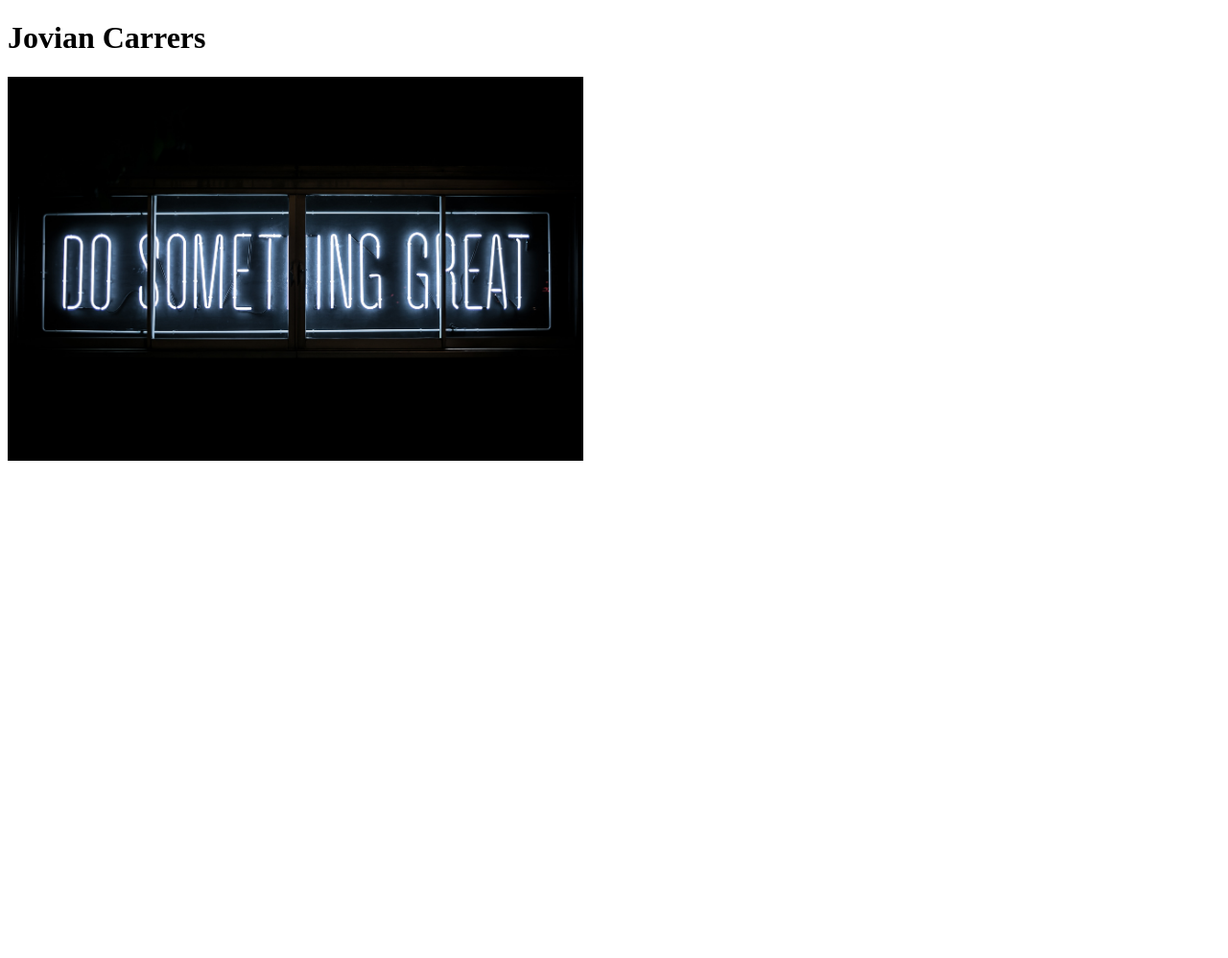
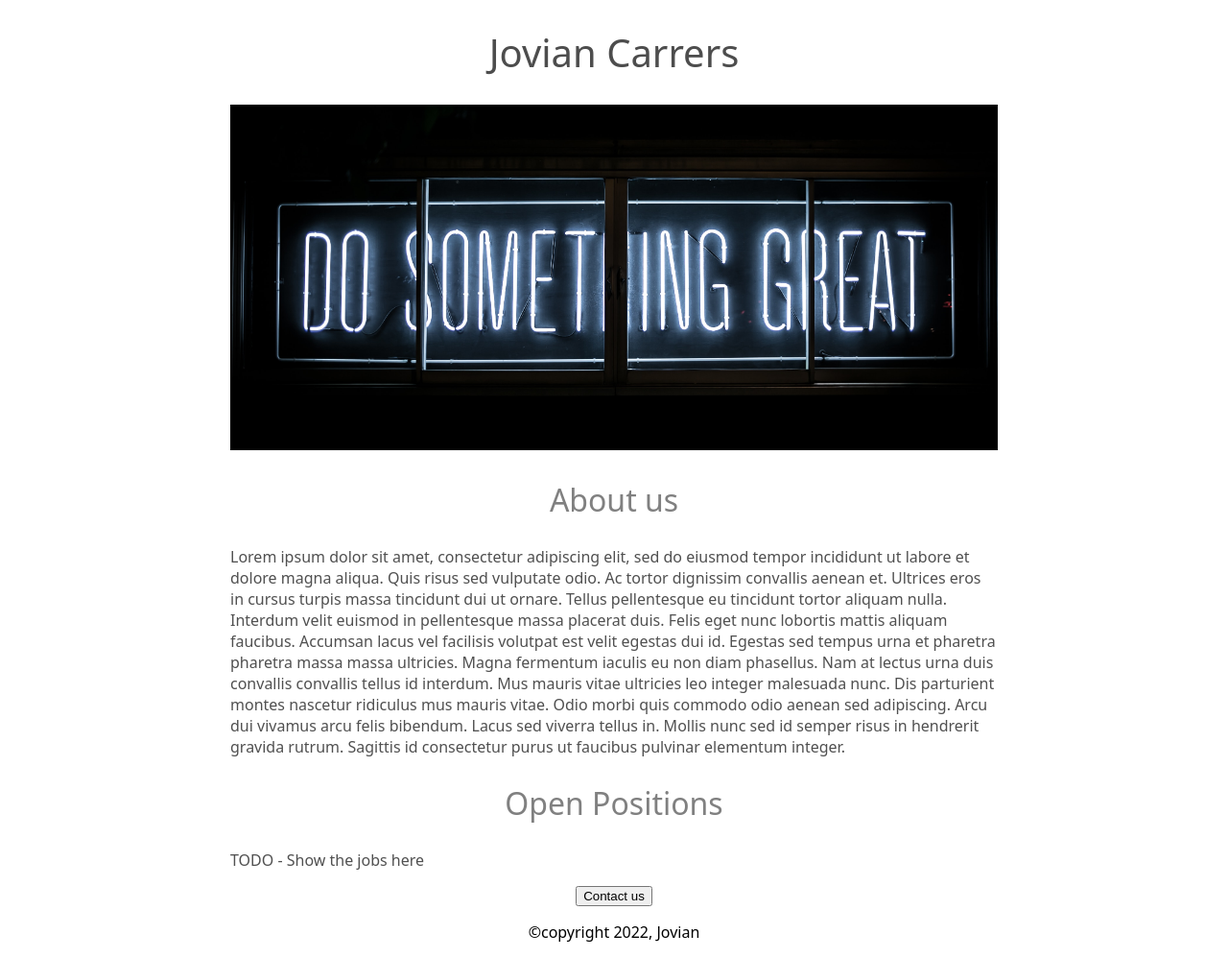
Before and after one commit to ObedRav/carrers-website, a Flask app: page / in a window 1280 px wide. Shown: the whole page at 96% size. Before the commit the page ends 480 px from the top, so only its background shows below. Run offline with Flask 3, Linux system fonts and the light colour scheme.

Commit message:
Adding html and css

```diff
--- /dev/null
+++ b/static/styles.css
@@ -0,0 +1,40 @@
+h1 {
+    font-size: 40px;
+    font-family: system-ui, -apple-system, BlinkMacSystemFont, 'Segoe UI', Roboto, Oxygen, Ubuntu, Cantarell, 'Open Sans', 'Helvetica Neue', sans-serif;
+    font-weight: normal;
+    color: rgb(77, 77, 77);
+    text-align: center;
+}
+
+#banner {
+    width: 100%;
+    height: 360px;
+    object-fit: cover;
+}
+
+h2 {
+    font-family: system-ui, -apple-system, BlinkMacSystemFont, 'Segoe UI', Roboto, Oxygen, Ubuntu, Cantarell, 'Open Sans', 'Helvetica Neue', sans-serif;
+    font-size: 32px;
+    color: grey;
+    text-align: center;
+    font-weight: normal;
+}
+
+p {
+    font-family: system-ui, -apple-system, BlinkMacSystemFont, 'Segoe UI', Roboto, Oxygen, Ubuntu, Cantarell, 'Open Sans', 'Helvetica Neue', sans-serif;
+    color: rgb(80, 80, 80);
+}
+
+.container {
+    max-width: 800px;
+    margin: auto;
+}
+
+.button {
+    text-align: center;
+}
+
+p.copyright {
+    color: black;
+    text-align: center;
+}
--- a/templates/home.html
+++ b/templates/home.html
@@ -4,12 +4,38 @@
     <meta charset="UTF-8">
     <meta http-equiv="X-UA-Compatible" content="IE=edge">
     <meta name="viewport" content="width=device-width, initial-scale=1.0">
+    <link rel="stylesheet" href="../static/styles.css">
     <title>Jovian Carrers</title>
 </head>
 <body>
-    <h1>Jovian Carrers</h1>
+    <div class="container">
+        <h1>Jovian Carrers</h1>
 
-    <img src="../static/do-something-great.jpg" height="400px">
+        <img src="../static/images/do-something-great.jpg" height="400px" id="banner">
 
+        <h2>About us</h2>
+
+        <p>
+            Lorem ipsum dolor sit amet, consectetur adipiscing elit, sed do eiusmod tempor incididunt ut
+            labore et dolore magna aliqua. Quis risus sed vulputate odio. Ac tortor dignissim convallis
+            aenean et. Ultrices eros in cursus turpis massa tincidunt dui ut ornare. Tellus pellentesque
+            eu tincidunt tortor aliquam nulla. Interdum velit euismod in pellentesque massa placerat duis.
+            Felis eget nunc lobortis mattis aliquam faucibus. Accumsan lacus vel facilisis volutpat est velit
+            egestas dui id. Egestas sed tempus urna et pharetra pharetra massa massa ultricies. Magna fermentum
+            iaculis eu non diam phasellus. Nam at lectus urna duis convallis convallis tellus id interdum. Mus
+            mauris vitae ultricies leo integer malesuada nunc. Dis parturient montes nascetur ridiculus mus
+            mauris vitae. Odio morbi quis commodo odio aenean sed adipiscing. Arcu dui vivamus arcu felis bibendum.
+            Lacus sed viverra tellus in. Mollis nunc sed id semper risus in hendrerit gravida rutrum. Sagittis id
+            consectetur purus ut faucibus pulvinar elementum integer.
+        </p>
+
+        <h2>Open Positions</h2>
+        <p> TODO - Show the jobs here </p>
+        <div class="button">
+            <button>Contact us</button>
+        </div>
+
+        <p class="copyright"> ©copyright 2022, Jovian</p>
+    </div>
 </body>
 </html>
```
Also changed, not shown: static/images/do-something-great.jpg (renamed from static/do-something-great.jpg).
